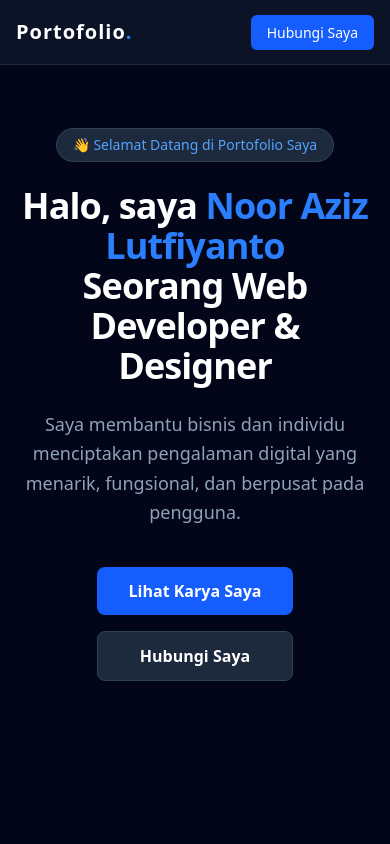
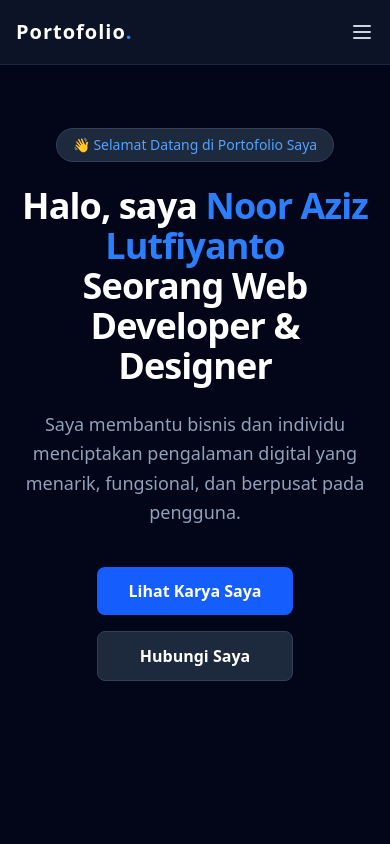
Before and after one commit to noorazizlutfiyanto2008-cyber/portofolio-saya, a Next.js app: page / in a window 390 px wide. Shown: the top 844 px of the page. Built offline with nearby package versions, Linux system fonts and the light colour scheme.

Commit message:
Menambahkan menu mobile hamburger

```diff
--- a/components/Navbar.tsx
+++ b/components/Navbar.tsx
@@ -1,27 +1,67 @@
+"use client"; // Wajib ditambahkan karena kita pakai state (useState)
+
+import { useState } from "react";
 import Link from "next/link";
 
 export default function Navbar() {
+  const [isOpen, setIsOpen] = useState(false);
+
   return (
     <nav className="fixed top-0 w-full bg-slate-900/80 backdrop-blur-md border-b border-slate-800 z-50">
       <div className="max-w-6xl mx-auto px-4 sm:px-6 lg:px-8">
         <div className="flex justify-between items-center h-16">
+
+          {/* Logo */}
           <div className="flex-shrink-0 flex items-center">
             <Link href="/" className="text-xl font-bold tracking-wider text-white">
               Portofolio<span className="text-blue-500">.</span>
             </Link>
           </div>
+
+          {/* Menu Desktop */}
           <div className="hidden md:flex space-x-8">
             <Link href="/" className="text-slate-300 hover:text-white transition-colors">Halaman Utama</Link>
             <Link href="/projects" className="text-slate-300 hover:text-white transition-colors">Katalog Proyek</Link>
             <Link href="/contact" className="text-slate-300 hover:text-white transition-colors">Hubungi</Link>
           </div>
-          <div>
+
+          {/* Tombol Hubungi Desktop */}
+          <div className="hidden md:block">
             <Link href="/contact" className="bg-blue-600 hover:bg-blue-700 text-white px-4 py-2 rounded-md text-sm font-medium transition-all">
               Hubungi Saya
             </Link>
           </div>
+
+          {/* Tombol Hamburger (Khusus Mobile) */}
+          <div className="md:hidden flex items-center">
+            <button
+              onClick={() => setIsOpen(!isOpen)}
+              className="text-slate-300 hover:text-white focus:outline-none"
+            >
+              {/* Ikon Garis Tiga */}
+              <svg className="h-6 w-6" fill="none" viewBox="0 0 24 24" stroke="currentColor">
+                {isOpen ? (
+                  <path strokeLinecap="round" strokeLinejoin="round" strokeWidth={2} d="M6 18L18 6M6 6l12 12" />
+                ) : (
+                  <path strokeLinecap="round" strokeLinejoin="round" strokeWidth={2} d="M4 6h16M4 12h16M4 18h16" />
+                )}
+              </svg>
+            </button>
+          </div>
         </div>
       </div>
+
+      {/* Menu Dropdown Mobile */}
+      {isOpen && (
+        <div className="md:hidden bg-slate-900 border-b border-slate-800">
+          <div className="px-2 pt-2 pb-3 space-y-1 sm:px-3">
+            <Link href="/" onClick={() => setIsOpen(false)} className="block px-3 py-2 text-slate-300 hover:text-white hover:bg-slate-800 rounded-md">Halaman Utama</Link>
+            <Link href="/projects" onClick={() => setIsOpen(false)} className="block px-3 py-2 text-slate-300 hover:text-white hover:bg-slate-800 rounded-md">Katalog Proyek</Link>
+            <Link href="/contact" onClick={() => setIsOpen(false)} className="block px-3 py-2 text-slate-300 hover:text-white hover:bg-slate-800 rounded-md">Hubungi</Link>
+            <Link href="/contact" onClick={() => setIsOpen(false)} className="block px-3 py-2 mt-4 text-center bg-blue-600 hover:bg-blue-700 text-white rounded-md font-medium">Hubungi Saya</Link>
+          </div>
+        </div>
+      )}
     </nav>
   );
 }
```
